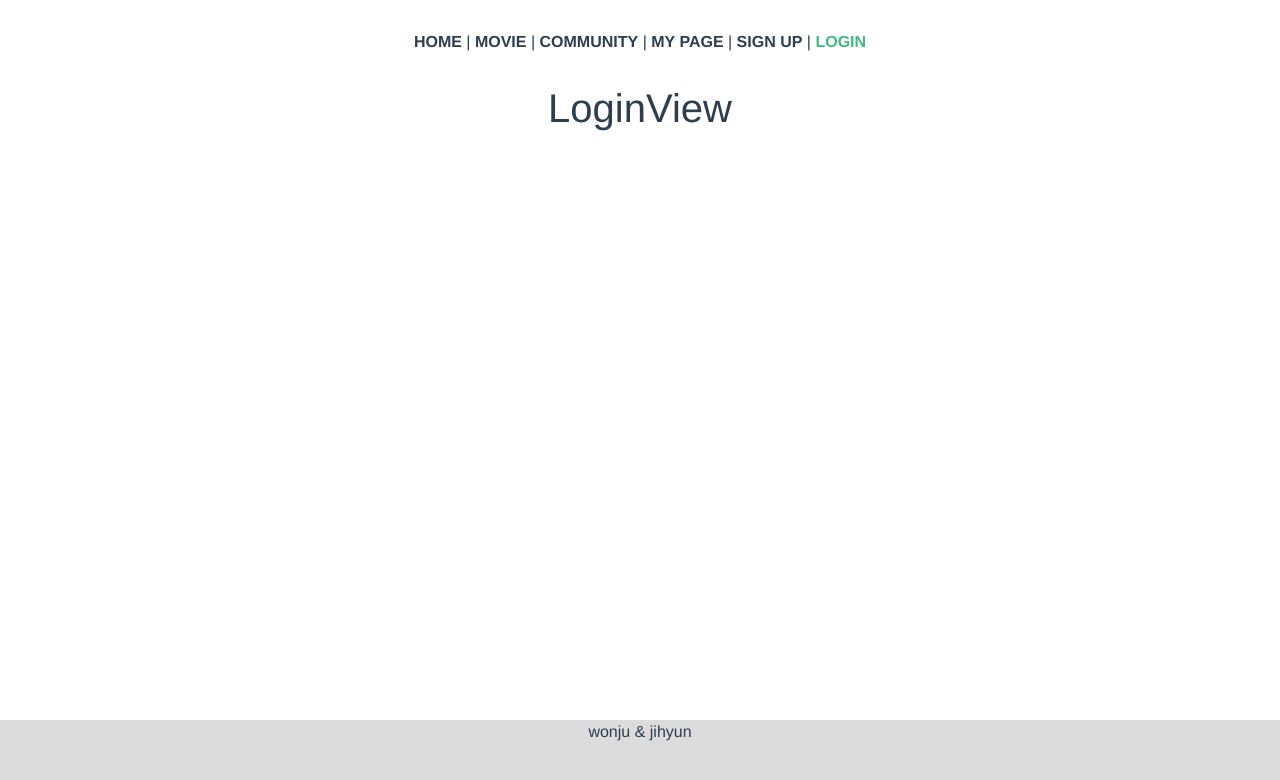
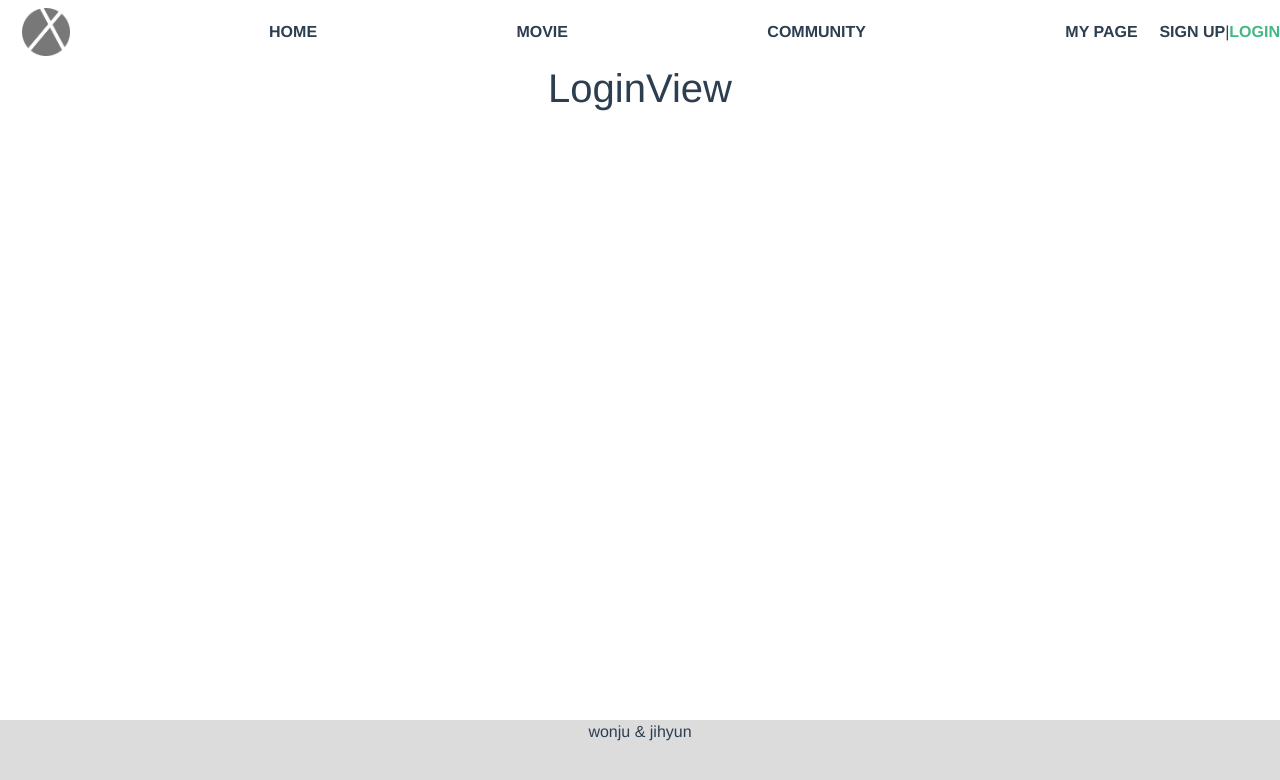
Before and after one commit to NooneCine/NooneCine, a Vue app in the folder final-pjt-front/: page /login in a window 1280 px wide. Shown: the top 780 px of the page. Built offline with nearby package versions, Linux system fonts and the light colour scheme.

Commit message:
movie api list scroll

```diff
--- a/final-pjt-front/package.json
+++ b/final-pjt-front/package.json
@@ -11,6 +11,7 @@
     "axios": "^1.4.0",
     "core-js": "^3.8.3",
     "vue": "^2.6.14",
+    "vue-horizontal-scroll": "^0.2.4",
     "vue-router": "^3.5.1",
     "vuex": "^3.6.2",
     "vuex-persistedstate": "^4.1.0"
--- a/final-pjt-front/src/components/Header.vue
+++ b/final-pjt-front/src/components/Header.vue
@@ -1,14 +1,18 @@
 <template>
-  <div>
-    <nav>
-      <router-link to="/">HOME</router-link> |
-      <router-link to="/movie">MOVIE</router-link> |
-      <router-link to="/community">COMMUNITY</router-link> |
-      <router-link to="/my-page">MY PAGE</router-link> |
-      <router-link to="/signup">SIGN UP</router-link> |
-      <router-link to="/login">LOGIN</router-link>
-    </nav>
-  </div>
+  <nav class="navbar">
+    <div class="container">
+      <router-link to="/" class="nav-item">
+        <img src="@/assets/default.png" alt="Bootstrap" height="48">
+      </router-link>
+      <router-link to="/" class="nav-item">HOME</router-link>
+      <router-link to="/movie" class="nav-item">MOVIE</router-link>
+      <router-link to="/community" class="nav-item">COMMUNITY</router-link>
+      <router-link to="/my-page" class="nav-item">MY PAGE</router-link>
+    </div>
+
+    <router-link to="/signup">SIGN UP</router-link> |
+    <router-link to="/login">LOGIN</router-link>
+  </nav>
 </template>
 
 <script>
@@ -21,14 +25,6 @@ export default {
 </script>
 
 <style>
-#app {
-  font-family: Avenir, Helvetica, Arial, sans-serif;
-  -webkit-font-smoothing: antialiased;
-  -moz-osx-font-smoothing: grayscale;
-  text-align: center;
-  color: #2c3e50;
-}
-
 nav {
   padding: 30px;
 }
--- a/final-pjt-front/src/components/MovieList.vue
+++ b/final-pjt-front/src/components/MovieList.vue
@@ -1,33 +1,66 @@
 <template>
-  <div class="hello">
-    <h1>{{ msg }}</h1>
-
+  <div class="container mt-4">
+    <div class="d-flex flex-column justify-content-center">
+      <h5 class="text-start"><b>나 빼고 다 본 영화, TOP 20</b></h5>
+      <horizontal-scroll class="bar mt-3">
+        <MovieListItem v-for="movie in movies" :key="movie.id" :movie="movie" :poster="movie.poster_path" class="posters"/>
+      </horizontal-scroll>
+    </div>
   </div>
 </template>
 
 <script>
+import MovieListItem from '@/components/MovieListItem.vue'
+import axios from 'axios'
+import HorizontalScroll from 'vue-horizontal-scroll'
+import 'vue-horizontal-scroll/dist/vue-horizontal-scroll.css'
+
+const API_KEY = '75e6eeb5f868a25d86953e24abf22120'
+const API_URL = `https://api.themoviedb.org/3/movie/top_rated?api_key=${API_KEY}&language=ko-KR&page=1`
+
+
 export default {
   name: 'MovieList',
-  props: {
-    msg: String
+  components: {
+    MovieListItem,
+    HorizontalScroll,
+  },
+  data() {
+    return {
+      movies: [],
+    }
+  },
+  methods: {
+    getMovieList() {
+      axios({
+        method: 'get',
+        url: API_URL
+      })
+      .then((res) => {
+        this.movies = res.data.results
+      })
+      .catch((err) => {
+        console.log(err)
+      })
+    }
+  },
+  created() {
+    this.getMovieList()
   }
+
 }
 </script>
 
-<!-- Add "scoped" attribute to limit CSS to this component only -->
-<style scoped>
-h3 {
-  margin: 40px 0 0;
+<style>
+.posters {
+  display: inline-block;
 }
-ul {
-  list-style-type: none;
-  padding: 0;
+
+.bar::-webkit-scrollbar {
+  display: none;
 }
-li {
-  display: inline-block;
-  margin: 0 10px;
-}
-a {
-  color: #42b983;
+
+.poster {
+  height: 240px;
 }
 </style>
--- /dev/null
+++ b/final-pjt-front/src/components/MovieListItem.vue
@@ -0,0 +1,27 @@
+<template>
+  <div class="col">
+    <img :src="`https://image.tmdb.org/t/p/original${poster}`" class="poster m-2">
+  </div>
+
+</template>
+
+<script>
+export default {
+  name: 'MovieListItem',
+  data() {
+    return {
+      posterImage: null,
+    }
+  },
+  props: {
+    movie: Object,
+    poster: String,
+  },
+}
+</script>
+
+<style>
+.poster {
+  height: 240px;
+}
+</style>
--- a/final-pjt-front/src/views/movies/MovieView.vue
+++ b/final-pjt-front/src/views/movies/MovieView.vue
@@ -1,15 +1,20 @@
 <template>
   <div>
-    <h1>MovieView</h1>
+    <MovieList />
+    <MovieList />
   </div>
 </template>
 
 <script>
+import MovieList from '@/components/MovieList.vue'
+
 export default {
-  name: 'MovieView'
+  name: 'MovieView',
+  components: {
+    MovieList,
+  },
 }
 </script>
 
 <style>
-
 </style>
```
Also changed, not shown: final-pjt-front/src/assets/default.png (added), 1 other file (tests, documents, lock files or other folders).
